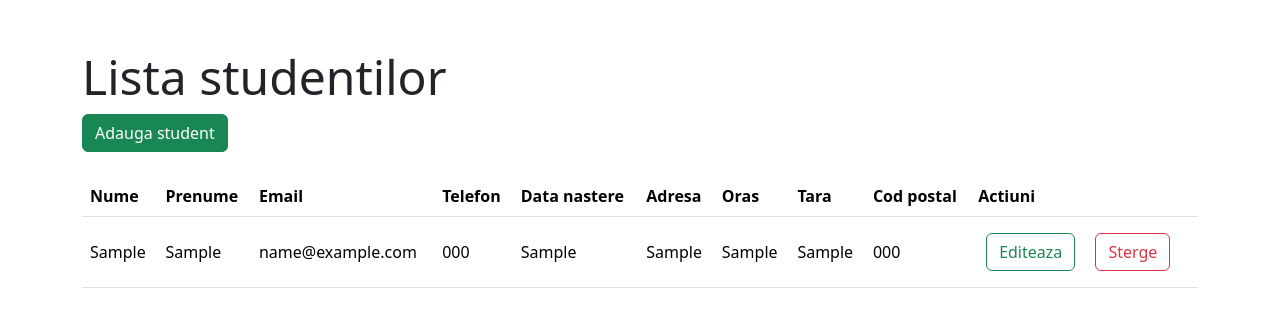
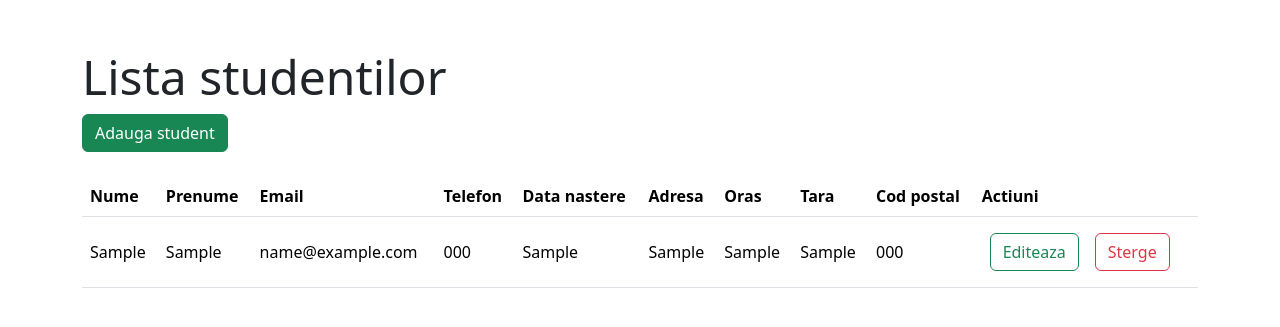
Before and after one commit to Simone-Mocanu/CRUD, a PHP site: page / in a window 1280 px wide. Shown: the top 327 px of the page. Run offline with PHP 8.4, Linux system fonts and the light colour scheme; tables that the repository leaves empty or names only in its code hold one stand-in row (values such as "Sample post").

Commit message:
action buttons now look good

```diff
--- a/index.php
+++ b/index.php
@@ -69,11 +69,13 @@
                         <td class="align-middle"><?php echo $row['oras'] ?></td>
                         <td class="align-middle"><?php echo $row['tara'] ?></td>
                         <td class="align-middle"><?php echo $row['cod_postal'] ?></td>
-                        <td class="align-middle">
-                            <button type="button" class="btn btn-outline-success m-2"
-                                onclick="location.href='edit.php?id=<?php echo $row['id']; ?>'">Editeaza</button>
+                        <td class="">
+                            <div class="d-flex">
+                                <button type="button" class="btn btn-outline-success m-2"
+                                    onclick="location.href='edit.php?id=<?php echo $row['id']; ?>'">Editeaza</button>
 
-                            <?php echo ' <button onclick="openModal(' . $student_id . ')" type="button" class="btn btn-outline-danger m-2" > Sterge </button> ' ?>
+                                <?php echo ' <button onclick="openModal(' . $student_id . ')" type="button" class="btn btn-outline-danger m-2" > Sterge </button> ' ?>
+                            </div>
 
                         </td>
                     </tr>
```
